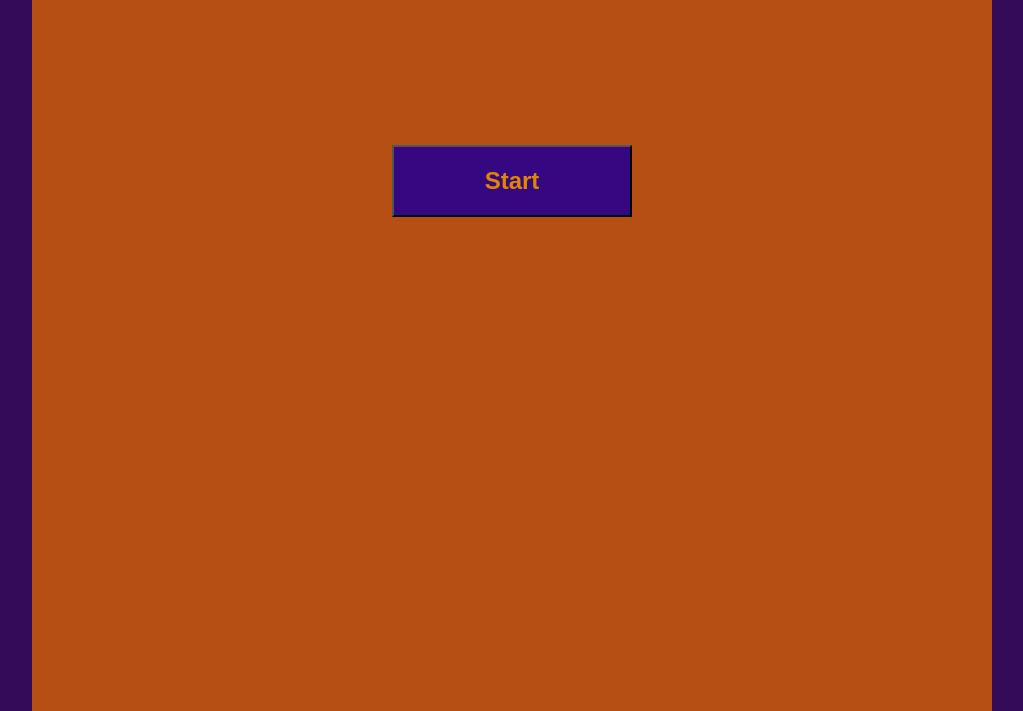
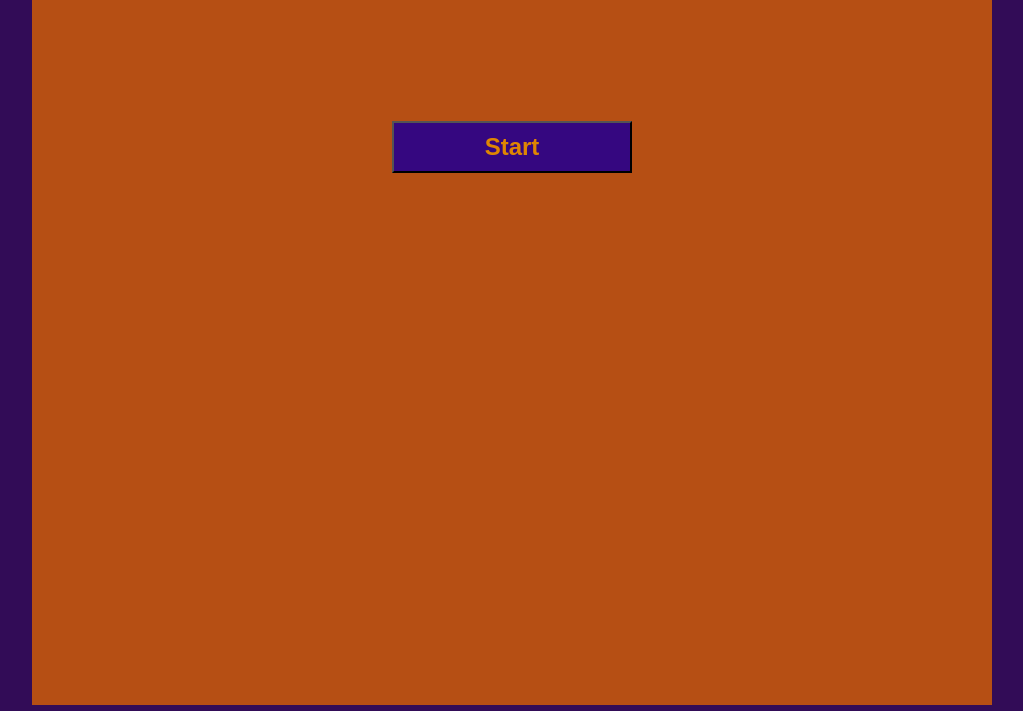
Before and after one commit to soniakp89/TriviaGame, a plain HTML site: page index.html in a window 1280 px wide. Shown: the part 129-840 px from the top of the page, without its empty margins (128-1151 px from the left). Drawn offline with nearby package versions, Linux system fonts and the light colour scheme.

Commit message:
Add files via upload

```diff
--- a/Assets/style.css
+++ b/Assets/style.css
@@ -1,6 +1,6 @@
 body {
 	text-align: center;
-	font-size: 30px;
+	font-size: 25px;
     color: rgb(98, 8, 116);
     background-color: rgb(50, 12, 87);
 }
@@ -24,7 +24,7 @@ html, body {
 
 
 #timer {
-	padding-top: 20px;
+	padding-top: 10px;
 }
 
 #popUps {
@@ -37,7 +37,7 @@ html, body {
 }
 
 #startGame {
-    padding: 20px;
+    padding: 10px;
     margin-top: 125px;
     background-color: rgb(53, 7, 128);
     width: 25%;
--- a/TriviaGame-master/Assets/style.css
+++ b/TriviaGame-master/Assets/style.css
@@ -1,6 +1,6 @@
 body {
 	text-align: center;
-	font-size: 30px;
+	font-size: 25px;
     color: rgb(98, 8, 116);
     background-color: rgb(50, 12, 87);
 }
@@ -24,7 +24,7 @@ html, body {
 
 
 #timer {
-	padding-top: 20px;
+	padding-top: 10px;
 }
 
 #popUps {
@@ -37,7 +37,7 @@ html, body {
 }
 
 #startGame {
-    padding: 20px;
+    padding: 10px;
     margin-top: 125px;
     background-color: rgb(53, 7, 128);
     width: 25%;
```
